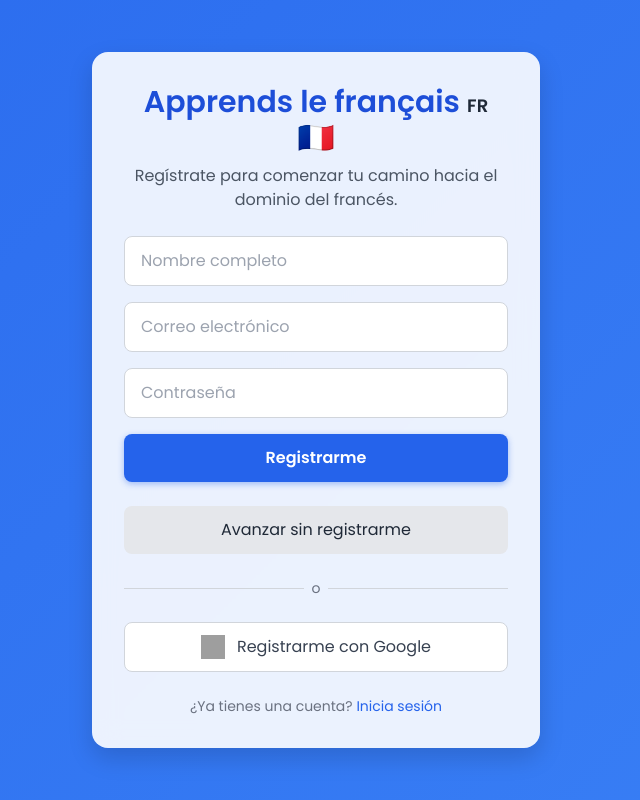
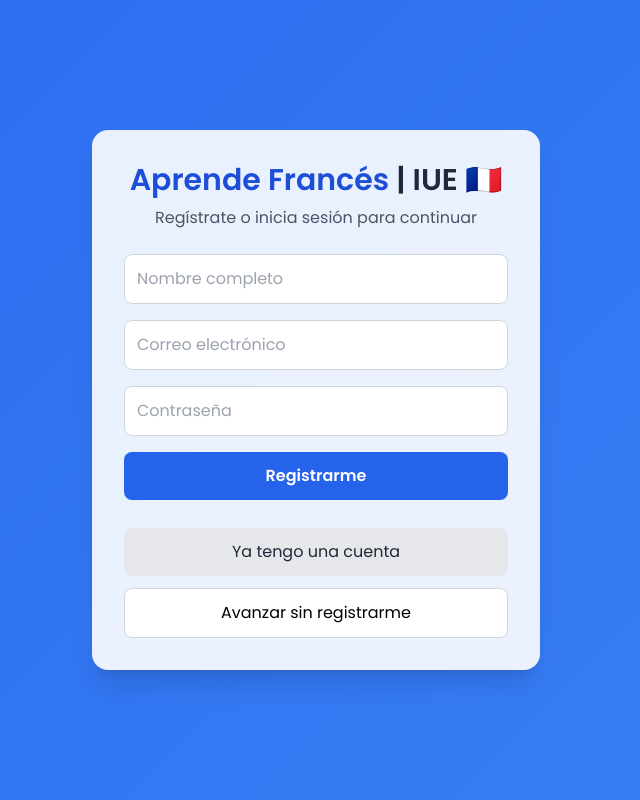
Before and after one commit to Cdavid703/WebFrancais, a plain HTML site: page Index.html in a window 1280 px wide. Shown: the whole page, without its empty margins (324-964 px from the left). Drawn offline with nearby package versions, Linux system fonts and the light colour scheme; grey boxes are pictures that could not be loaded.

Commit message:
Update registration page title and styles

```diff
--- a/Index.html
+++ b/Index.html
@@ -3,16 +3,12 @@
 <head>
   <meta charset="UTF-8" />
   <meta name="viewport" content="width=device-width, initial-scale=1.0" />
-  <title>Registro | Aprende Francés con David Jaramillo</title>
+  <title>Registro | Aprende Francés con la IUE</title>
 
   <!-- Tailwind CSS -->
   <script src="https://cdn.tailwindcss.com"></script>
-
-  <!-- Google Fonts -->
-  <link
-    href="https://fonts.googleapis.com/css2?family=Poppins:wght@300;400;600&display=swap"
-    rel="stylesheet"
-  />
+  <link href="https://fonts.googleapis.com/css2?family=Poppins:wght@300;400;600&display=swap" rel="stylesheet" />
+  <link rel="icon" type="image/png" href="Images/favicon.png" />
 
   <style>
     body {
@@ -21,188 +17,46 @@
       background-size: 300% 300%;
       animation: gradientMove 12s ease-in-out infinite;
     }
-
     @keyframes gradientMove {
-      0% {
-        background-position: 0% 0%;
-      }
-      50% {
-        background-position: 100% 100%;
-      }
-      100% {
-        background-position: 0% 0%;
-      }
-    }
-
-    .register-card {
-      background: rgba(255, 255, 255, 0.9);
-      backdrop-filter: blur(12px);
-      border-radius: 1rem;
-      box-shadow: 0 10px 25px rgba(0, 0, 0, 0.15);
-    }
-
-    .input-field {
-      width: 100%;
-      padding: 0.75rem 1rem;
-      border: 1px solid #d1d5db;
-      border-radius: 0.5rem;
-      background: white;
-      color: #1f2937;
-      outline: none;
-      transition: all 0.2s ease;
-    }
-
-    .input-field:focus {
-      border-color: #3b82f6;
-      box-shadow: 0 0 0 3px rgba(59, 130, 246, 0.3);
-    }
-
-    .btn-primary {
-      width: 100%;
-      background-color: #2563eb;
-      color: white;
-      font-weight: 600;
-      padding: 0.75rem;
-      border-radius: 0.5rem;
-      box-shadow: 0 2px 6px rgba(37, 99, 235, 0.4);
-      transition: all 0.3s ease;
-    }
-
-    .btn-primary:hover {
-      background-color: #1d4ed8;
-    }
-
-    .btn-secondary {
-      width: 100%;
-      background-color: #e5e7eb;
-      color: #1f2937;
-      font-weight: 500;
-      padding: 0.75rem;
-      border-radius: 0.5rem;
-      margin-top: 0.5rem;
-      transition: all 0.3s ease;
-    }
-
-    .btn-secondary:hover {
-      background-color: #d1d5db;
-    }
-
-    .btn-external {
-      width: 100%;
-      display: flex;
-      align-items: center;
-      justify-content: center;
-      gap: 0.75rem;
-      background-color: white;
-      border: 1px solid #d1d5db;
-      color: #374151;
-      font-weight: 500;
-      border-radius: 0.5rem;
-      padding: 0.75rem;
-      transition: all 0.3s ease;
-    }
-
-    .btn-external:hover {
-      background-color: #f3f4f6;
-    }
-
-    .btn-external img {
-      width: 24px;
-      height: 24px;
-    }
-
-    #formMessage {
-      margin-top: 0.75rem;
-      font-size: 0.9rem;
+      0% { background-position: 0% 0%; }
+      50% { background-position: 100% 100%; }
+      100% { background-position: 0% 0%; }
     }
   </style>
 </head>
 
 <body class="min-h-screen flex items-center justify-center px-4">
-  <div class="register-card p-8 w-full max-w-md text-center">
+  <div class="bg-white/90 backdrop-blur-lg p-8 rounded-2xl shadow-xl max-w-md w-full text-center">
     <h1 class="text-3xl font-bold text-blue-700 mb-2">
-      Apprends le français <span class="text-gray-800 text-lg font-semibold">FR</span> 🇫🇷
+      Aprende Francés <span class="text-gray-800">| IUE 🇫🇷</span>
     </h1>
-    <p class="text-gray-600 mb-6">
-      Regístrate para comenzar tu camino hacia el dominio del francés.
-    </p>
+    <p class="text-gray-600 mb-6">Regístrate o inicia sesión para continuar</p>
 
     <!-- FORMULARIO -->
-    <form id="registerForm" class="space-y-4 text-center">
-      <input
-        type="text"
-        id="name"
-        class="input-field"
-        placeholder="Nombre completo"
-        required
-      />
-      <input
-        type="email"
-        id="email"
-        class="input-field"
-        placeholder="Correo electrónico"
-        required
-      />
-      <input
-        type="password"
-        id="password"
-        class="input-field"
-        placeholder="Contraseña"
-        required
-      />
+    <form id="registerForm" class="space-y-4">
+      <input type="text" id="name" placeholder="Nombre completo" class="w-full p-3 rounded-lg border border-gray-300" />
+      <input type="email" id="email" placeholder="Correo electrónico" class="w-full p-3 rounded-lg border border-gray-300" />
+      <input type="password" id="password" placeholder="Contraseña" class="w-full p-3 rounded-lg border border-gray-300" />
 
-      <button type="submit" class="btn-primary mt-2">Registrarme</button>
+      <button type="submit" class="w-full bg-blue-600 text-white py-3 rounded-lg font-semibold hover:bg-blue-700 transition">
+        Registrarme
+      </button>
     </form>
 
-    <!-- Mensaje dinámico -->
-    <p id="formMessage" class="text-gray-600"></p>
+    <p id="formMessage" class="text-gray-600 text-sm mt-4"></p>
 
-    <!-- 🔹 Botón para avanzar sin registrarse -->
-    <button
-      type="button"
-      id="skipBtn"
-      class="btn-secondary w-full mt-3"
-    >
+    <button id="loginBtn" class="w-full bg-gray-200 text-gray-800 py-3 mt-3 rounded-lg font-medium hover:bg-gray-300 transition">
+      Ya tengo una cuenta
+    </button>
+
+    <button id="skipBtn" class="w-full bg-white border border-gray-300 py-3 mt-3 rounded-lg hover:bg-gray-100 transition">
       Avanzar sin registrarme
     </button>
-
-    <!-- Separador -->
-    <div class="flex items-center my-6">
-      <hr class="flex-grow border-gray-300" />
-      <span class="px-2 text-gray-500 text-sm">o</span>
-      <hr class="flex-grow border-gray-300" />
   </div>
 
-    <!-- Botón de Google -->
-    <button id="googleBtn" class="btn-external">
-      <img
-        src="https://www.svgrepo.com/show/475656/google-color.svg"
-        alt="Google"
-      />
-      <span>Registrarme con Google</span>
-    </button>
-
-    <!-- Enlace de inicio de sesión -->
-    <p class="text-sm text-gray-500 mt-6">
-      ¿Ya tienes una cuenta?
-      <button
-        id="loginBtn"
-        class="text-blue-600 hover:underline font-medium cursor-pointer"
-      >
-        Inicia sesión
-      </button>
-    </p>
-  </div>
-
-  <!-- 🔹 Script para conexión y redirección -->
   <script>
-    document.addEventListener("DOMContentLoaded", () => {
-      const form = document.getElementById("registerForm");
-      const loginBtn = document.getElementById("loginBtn");
-      const skipBtn = document.getElementById("skipBtn");
+    const API_BASE = "https://webfrancais-backend.onrender.com/api/auth";
     const messageBox = document.getElementById("formMessage");
-
-      const API_BASE = "https://webfrancais-backend.onrender.com/api/auth";
 
     const showMessage = (msg, type = "info") => {
       messageBox.textContent = msg;
@@ -211,11 +65,11 @@
           ? "text-green-600 font-semibold"
           : type === "error"
           ? "text-red-600 font-semibold"
-            : "text-gray-700";
+          : "text-gray-600";
     };
 
-      // 🧾 REGISTRO
-      form.addEventListener("submit", async (e) => {
+    // 🧾 Registro
+    document.getElementById("registerForm").addEventListener("submit", async (e) => {
       e.preventDefault();
       const name = document.getElementById("name").value.trim();
       const email = document.getElementById("email").value.trim();
@@ -238,7 +92,7 @@
 
         if (res.ok) {
           showMessage(`✅ Registro exitoso. Bienvenido, ${data.user.name}!`, "success");
-            setTimeout(() => (window.location.href = "Index.html"), 1500);
+          setTimeout(() => (window.location.href = "Index1.html"), 1500);
         } else {
           showMessage(`❌ ${data.message}`, "error");
         }
@@ -248,15 +102,11 @@
       }
     });
 
-      // 🔐 LOGIN
-      loginBtn.addEventListener("click", async () => {
+    // 🔐 Login
+    document.getElementById("loginBtn").addEventListener("click", async () => {
       const email = prompt("Ingresa tu correo electrónico:");
       const password = prompt("Ingresa tu contraseña:");
-
-        if (!email || !password) {
-          showMessage("⚠️ Debes ingresar ambos campos.", "error");
-          return;
-        }
+      if (!email || !password) return showMessage("⚠️ Debes ingresar ambos campos.", "error");
 
       try {
         showMessage("⏳ Verificando usuario...");
@@ -265,12 +115,11 @@
           headers: { "Content-Type": "application/json" },
           body: JSON.stringify({ email, password }),
         });
-
         const data = await res.json();
 
         if (res.ok) {
           showMessage(`✅ Bienvenido de nuevo, ${data.user.name}!`, "success");
-            setTimeout(() => (window.location.href = "Index.html"), 1500);
+          setTimeout(() => (window.location.href = "Index1.html"), 1500);
         } else {
           showMessage(`❌ ${data.message}`, "error");
         }
@@ -280,10 +129,10 @@
       }
     });
 
-      // 🔹 AVANZAR SIN REGISTRARSE
-      skipBtn.addEventListener("click", () => {
-        window.location.href = "Index.html";
-      });
+    // 🚪 Avanzar sin registrarme
+    document.getElementById("skipBtn").addEventListener("click", () => {
+      showMessage("⏳ Entrando como invitado...");
+      setTimeout(() => (window.location.href = "Index1.html"), 1000);
     });
   </script>
 </body>
```
Lines whose indentation alone changed are shown as unchanged.
